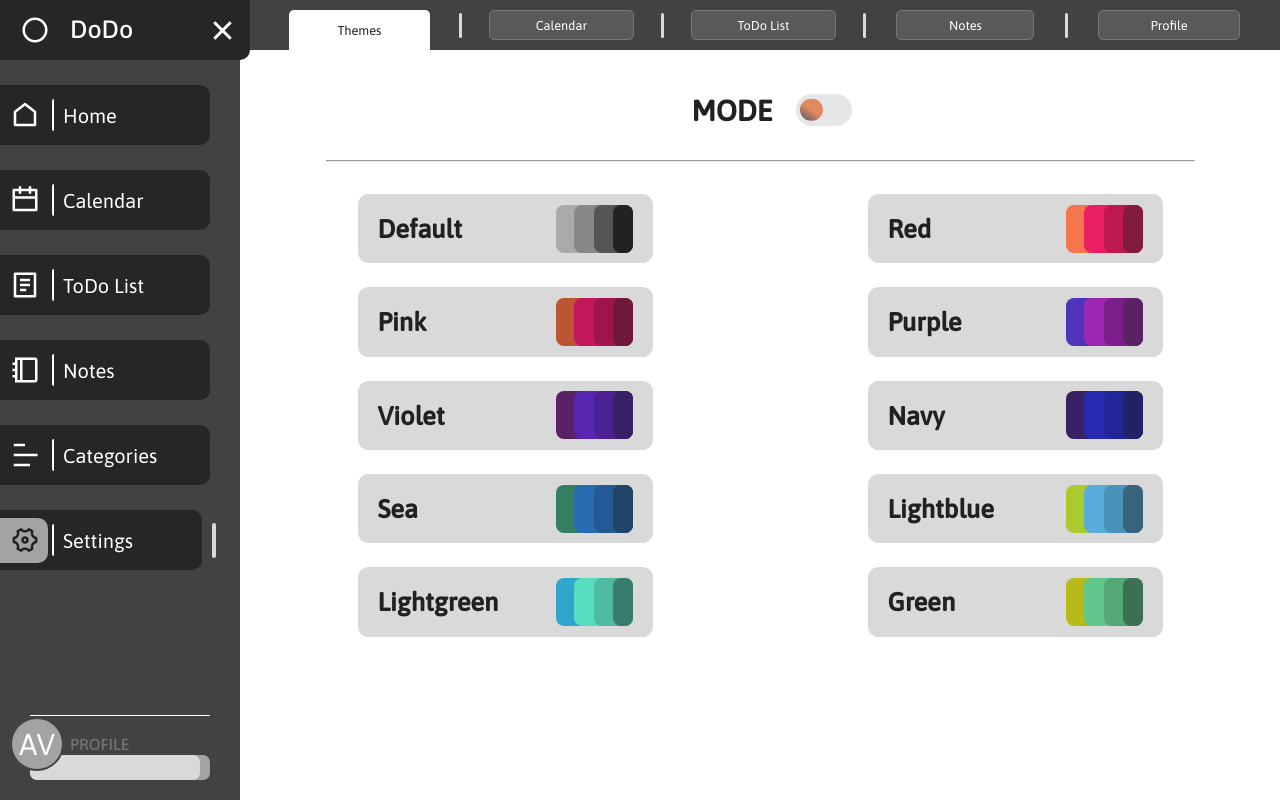
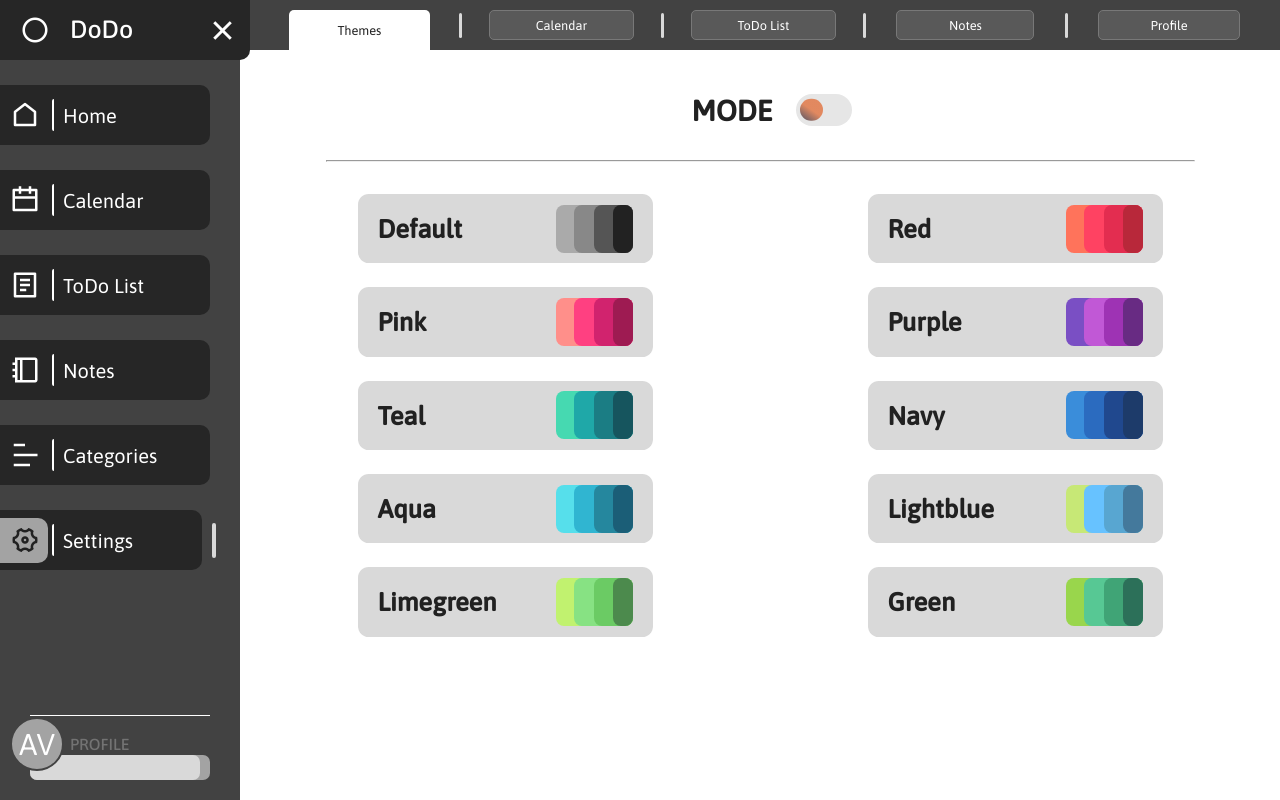
Before and after one commit to akai-org/akaitodo-frontend, a React (Vite) app: page /settings/themes in a window 1280 px wide. Built offline with nearby package versions, Linux system fonts and the light colour scheme; no server answers; sample sign-in values are in the browser's storage.

Commit message:
Add new vars, change few theme ideas

```diff
--- a/src/components/settings/ThemesFold.jsx
+++ b/src/components/settings/ThemesFold.jsx
@@ -15,66 +15,66 @@ const colors = [
     },
     {
         name: 'red',
-        primaryColor: '#821c3f',
-        secondaryColor: '#be1951',
-        thirdColor: '#e91e63',
-        additionalColor: '#f5754c',
+        primaryColor: '#b8283a',
+        secondaryColor: '#e32d50',
+        thirdColor: '#ff4262',
+        additionalColor: '#ff735b',
     },
     {
         name: 'pink',
-        primaryColor: '#6e193b',
-        secondaryColor: '#9f144a',
-        thirdColor: '#c2185b',
-        additionalColor: '#bb5534',
+        primaryColor: '#9e1b52',
+        secondaryColor: '#d1236e',
+        thirdColor: '#ff4081',
+        additionalColor: '#ff8f8a',
     },
     {
         name: 'purple',
-        primaryColor: '#5b2165',
-        secondaryColor: '#7a1f89',
-        thirdColor: '#9c27b0',
-        additionalColor: '#4f34bb',
+        primaryColor: '#682b83',
+        secondaryColor: '#9e33b4',
+        thirdColor: '#c158d6',
+        additionalColor: '#7a4fc4',
     },
     {
-        name: 'violet',
-        primaryColor: '#392165',
-        secondaryColor: '#4a2293',
-        thirdColor: '#5727b0',
-        additionalColor: '#5b2165',
+        name: 'teal',
+        primaryColor: '#16555e',
+        secondaryColor: '#1b7d84',
+        thirdColor: '#1fa8a8',
+        additionalColor: '#46d9b1',
     },
     {
         name: 'navy',
-        primaryColor: '#212265',
-        secondaryColor: '#222597',
-        thirdColor: '#272ab0',
-        additionalColor: '#392165',
+        primaryColor: '#1d3b6a',
+        secondaryColor: '#20488e',
+        thirdColor: '#2b6bbf',
+        additionalColor: '#3a8dda',
     },
     {
-        name: 'sea',
-        primaryColor: '#214365',
-        secondaryColor: '#235a93',
-        thirdColor: '#276bb0',
-        additionalColor: '#357e60',
+        name: 'aqua',
+        primaryColor: '#1b5e77',
+        secondaryColor: '#25879e',
+        thirdColor: '#30b5d1',
+        additionalColor: '#56dfeb',
     },
     {
         name: 'lightblue',
-        primaryColor: '#39637b',
-        secondaryColor: '#4a92ba',
-        thirdColor: '#57acdc',
-        additionalColor: '#aaca2d',
+        primaryColor: '#44799c',
+        secondaryColor: '#58a6d1',
+        thirdColor: '#67c2ff',
+        additionalColor: '#c7e876',
     },
     {
-        name: 'lightgreen',
-        primaryColor: '#397b6c',
-        secondaryColor: '#4dbaa1',
-        thirdColor: '#57dcbe',
-        additionalColor: '#2fa7cd',
+        name: 'limegreen',
+        primaryColor: '#4c8a4d',
+        secondaryColor: '#6bcb64',
+        thirdColor: '#87e283',
+        additionalColor: '#c1f26f',
     },
     {
         name: 'green',
-        primaryColor: '#3d7052',
-        secondaryColor: '#53a875',
-        thirdColor: '#60c689',
-        additionalColor: '#b7ba18',
+        primaryColor: '#2c7059',
+        secondaryColor: '#40a476',
+        thirdColor: '#57c894',
+        additionalColor: '#99d64c',
     },
 ];
 
@@ -135,7 +135,7 @@ const ThemesFold = () => {
                 <p className={styles.modeText}>MODE</p>
                 <label className={styles.switch}>
                     <input type="checkbox" onChange={handleModeChange} />
-                    <span className={styles.slider}></span>
+                    <div className={styles.slider}></div>
                 </label>
             </div>
             <hr className={styles.line} />
--- a/src/styles/_vars.scss
+++ b/src/styles/_vars.scss
@@ -4,7 +4,6 @@
         --darkgray-color: hsl(0, 0%, 64%);
         --lightgray-color: hsl(0, 0%, 85%);
 
-        // -= LIGHT VERSION =-
         &[themeMode='light'] {
             --primary-color: hsl(0, 0%, 26%);
             --secondary-color: hsl(0, 0%, 26%);
@@ -16,7 +15,6 @@
             --contrastbg-color: hsl(0, 0%, 13%);
         }
 
-        // -= DARK VERSION =-
         &[themeMode='dark'] {
             --primary-color: hsl(0, 0%, 15%);
             --secondary-color: hsl(0, 0%, 26%);
@@ -28,28 +26,28 @@
             --contrastbg-color: hsl(0, 0%, 100%);
         }
     }
+
+    // -= RED COLOR =-
     [themeStyle='red'] {
         --darkgray-color: hsl(0, 0%, 64%);
         --lightgray-color: hsl(0, 0%, 85%);
 
-        // -= LIGHT VERSION =-
         &[themeMode='light'] {
-            --primary-color: hsl(0, 100%, 61%);
-            --secondary-color: hsl(0, 0%, 26%);
-            --third-color: hsl(0, 0%, 15%);
-            --additional-color: hsl(230, 13%, 36%);
+            --primary-color: hsl(352, 71%, 52%);
+            --secondary-color: hsl(351, 78%, 44%);
+            --third-color: hsl(345, 100%, 57%);
+            --additional-color: hsl(18, 92%, 65%);
             --additional-color-o: hsl(19, 69%, 63%);
             --basebg-color: hsl(0, 25%, 47%);
             --additionalbg-color: hsl(0, 25%, 60%);
             --contrastbg-color: hsl(0, 0%, 13%);
         }
 
-        // -= DARK VERSION =-
         &[themeMode='dark'] {
-            --primary-color: hsl(0, 100%, 50%);
-            --secondary-color: hsl(0, 0%, 26%);
-            --third-color: hsl(0, 0%, 26%);
-            --additional-color: hsl(229, 19%, 22%);
+            --primary-color: hsl(352, 71%, 44%);
+            --secondary-color: hsl(351, 78%, 33%);
+            --third-color: hsl(345, 100%, 43%);
+            --additional-color: hsl(18, 92%, 50%);
             --additional-color-o: hsl(19, 69%, 45%);
             --basebg-color: hsl(0, 32%, 31%);
             --additionalbg-color: hsl(0, 32%, 40%);
@@ -57,8 +55,229 @@
         }
     }
 
-    // -= FONT SIZES =-
-    // todo
+    // -= PINK COLOR =-
+    [themeStyle='pink'] {
+        --darkgray-color: hsl(0, 0%, 64%);
+        --lightgray-color: hsl(0, 0%, 85%);
+
+        &[themeMode='light'] {
+            --primary-color: hsl(337, 71%, 45%);
+            --secondary-color: hsl(334, 77%, 45%);
+            --third-color: hsl(334, 81%, 53%);
+            --additional-color: hsl(10, 49%, 60%);
+            --additional-color-o: hsl(19, 69%, 63%);
+            --basebg-color: hsl(334, 60%, 45%);
+            --additionalbg-color: hsl(334, 77%, 60%);
+            --contrastbg-color: hsl(0, 0%, 13%);
+        }
+
+        &[themeMode='dark'] {
+            --primary-color: hsl(337, 71%, 39%);
+            --secondary-color: hsl(334, 77%, 35%);
+            --third-color: hsl(334, 81%, 46%);
+            --additional-color: hsl(10, 49%, 50%);
+            --additional-color-o: hsl(19, 69%, 45%);
+            --basebg-color: hsl(334, 60%, 30%);
+            --additionalbg-color: hsl(334, 77%, 40%);
+            --contrastbg-color: hsl(0, 0%, 100%);
+        }
+    }
+
+    // -= PURPLE COLOR =-
+    [themeStyle='purple'] {
+        --darkgray-color: hsl(0, 0%, 64%);
+        --lightgray-color: hsl(0, 0%, 85%);
+
+        &[themeMode='light'] {
+            --primary-color: hsl(280, 52%, 32%);
+            --secondary-color: hsl(291, 65%, 47%);
+            --third-color: hsl(295, 49%, 64%);
+            --additional-color: hsl(257, 52%, 52%);
+            --additional-color-o: hsl(19, 69%, 63%);
+            --basebg-color: hsl(280, 52%, 32%);
+            --additionalbg-color: hsl(291, 65%, 47%);
+            --contrastbg-color: hsl(0, 0%, 13%);
+        }
+
+        &[themeMode='dark'] {
+            --primary-color: hsl(280, 52%, 27%);
+            --secondary-color: hsl(291, 65%, 37%);
+            --third-color: hsl(295, 49%, 56%);
+            --additional-color: hsl(257, 52%, 42%);
+            --additional-color-o: hsl(19, 69%, 45%);
+            --basebg-color: hsl(280, 52%, 25%);
+            --additionalbg-color: hsl(291, 65%, 40%);
+            --contrastbg-color: hsl(0, 0%, 100%);
+        }
+    }
+
+    // -= TEAL COLOR =-
+    [themeStyle='teal'] {
+        --darkgray-color: hsl(0, 0%, 64%);
+        --lightgray-color: hsl(0, 0%, 85%);
+
+        &[themeMode='light'] {
+            --primary-color: hsl(190, 52%, 29%);
+            --secondary-color: hsl(185, 65%, 38%);
+            --third-color: hsl(181, 63%, 45%);
+            --additional-color: hsl(164, 71%, 58%);
+            --additional-color-o: hsl(19, 69%, 63%);
+            --basebg-color: hsl(190, 52%, 29%);
+            --additionalbg-color: hsl(185, 65%, 38%);
+            --contrastbg-color: hsl(0, 0%, 13%);
+        }
+
+        &[themeMode='dark'] {
+            --primary-color: hsl(190, 52%, 25%);
+            --secondary-color: hsl(185, 65%, 33%);
+            --third-color: hsl(181, 63%, 38%);
+            --additional-color: hsl(164, 71%, 50%);
+            --additional-color-o: hsl(19, 69%, 45%);
+            --basebg-color: hsl(190, 52%, 25%);
+            --additionalbg-color: hsl(185, 65%, 33%);
+            --contrastbg-color: hsl(0, 0%, 100%);
+        }
+    }
+
+    // -= NAVY COLOR =-
+    [themeStyle='navy'] {
+        --darkgray-color: hsl(0, 0%, 64%);
+        --lightgray-color: hsl(0, 0%, 85%);
+
+        &[themeMode='light'] {
+            --primary-color: hsl(217, 56%, 25%);
+            --secondary-color: hsl(220, 56%, 30%);
+            --third-color: hsl(224, 67%, 41%);
+            --additional-color: hsl(212, 66%, 48%);
+            --additional-color-o: hsl(19, 69%, 63%);
+            --basebg-color: hsl(217, 56%, 25%);
+            --additionalbg-color: hsl(220, 56%, 30%);
+            --contrastbg-color: hsl(0, 0%, 13%);
+        }
+
+        &[themeMode='dark'] {
+            --primary-color: hsl(217, 56%, 21%);
+            --secondary-color: hsl(220, 56%, 25%);
+            --third-color: hsl(224, 67%, 34%);
+            --additional-color: hsl(212, 66%, 42%);
+            --additional-color-o: hsl(19, 69%, 45%);
+            --basebg-color: hsl(217, 56%, 21%);
+            --additionalbg-color: hsl(220, 56%, 25%);
+            --contrastbg-color: hsl(0, 0%, 100%);
+        }
+    }
+
+    // -= AQUA COLOR =-
+    [themeStyle='aqua'] {
+        --darkgray-color: hsl(0, 0%, 64%);
+        --lightgray-color: hsl(0, 0%, 85%);
+
+        &[themeMode='light'] {
+            --primary-color: hsl(197, 52%, 30%);
+            --secondary-color: hsl(194, 62%, 38%);
+            --third-color: hsl(193, 68%, 47%);
+            --additional-color: hsl(184, 78%, 65%);
+            --additional-color-o: hsl(19, 69%, 63%);
+            --basebg-color: hsl(197, 52%, 30%);
+            --additionalbg-color: hsl(194, 62%, 38%);
+            --contrastbg-color: hsl(0, 0%, 13%);
+        }
+
+        &[themeMode='dark'] {
+            --primary-color: hsl(197, 52%, 26%);
+            --secondary-color: hsl(194, 62%, 33%);
+            --third-color: hsl(193, 68%, 41%);
+            --additional-color: hsl(184, 78%, 55%);
+            --additional-color-o: hsl(19, 69%, 45%);
+            --basebg-color: hsl(197, 52%, 26%);
+            --additionalbg-color: hsl(194, 62%, 33%);
+            --contrastbg-color: hsl(0, 0%, 100%);
+        }
+    }
+
+    // -= LIGHTBLUE COLOR =-
+    [themeStyle='lightblue'] {
+        --darkgray-color: hsl(0, 0%, 64%);
+        --lightgray-color: hsl(0, 0%, 85%);
+
+        &[themeMode='light'] {
+            --primary-color: hsl(204, 45%, 39%);
+            --secondary-color: hsl(204, 62%, 54%);
+            --third-color: hsl(200, 82%, 63%);
+            --additional-color: hsl(78, 66%, 66%);
+            --additional-color-o: hsl(19, 69%, 63%);
+            --basebg-color: hsl(204, 45%, 39%);
+            --additionalbg-color: hsl(204, 62%, 54%);
+            --contrastbg-color: hsl(0, 0%, 13%);
+        }
+
+        &[themeMode='dark'] {
+            --primary-color: hsl(204, 45%, 34%);
+            --secondary-color: hsl(204, 62%, 45%);
+            --third-color: hsl(200, 82%, 55%);
+            --additional-color: hsl(78, 66%, 55%);
+            --additional-color-o: hsl(19, 69%, 45%);
+            --basebg-color: hsl(204, 45%, 34%);
+            --additionalbg-color: hsl(204, 62%, 45%);
+            --contrastbg-color: hsl(0, 0%, 100%);
+        }
+    }
+
+    // -= LIMEGREEN COLOR =-
+    [themeStyle='limegreen'] {
+        --darkgray-color: hsl(0, 0%, 64%);
+        --lightgray-color: hsl(0, 0%, 85%);
+
+        &[themeMode='light'] {
+            --primary-color: hsl(128, 32%, 45%);
+            --secondary-color: hsl(141, 58%, 55%);
+            --third-color: hsl(135, 65%, 68%);
+            --additional-color: hsl(81, 83%, 71%);
+            --additional-color-o: hsl(19, 69%, 63%);
+            --basebg-color: hsl(128, 32%, 45%);
+            --additionalbg-color: hsl(141, 58%, 55%);
+            --contrastbg-color: hsl(0, 0%, 13%);
+        }
+
+        &[themeMode='dark'] {
+            --primary-color: hsl(128, 32%, 39%);
+            --secondary-color: hsl(141, 58%, 45%);
+            --third-color: hsl(135, 65%, 55%);
+            --additional-color: hsl(81, 83%, 60%);
+            --additional-color-o: hsl(19, 69%, 45%);
+            --basebg-color: hsl(128, 32%, 39%);
+            --additionalbg-color: hsl(141, 58%, 45%);
+            --contrastbg-color: hsl(0, 0%, 100%);
+        }
+    }
+
+    // -= GREEN COLOR =-
+    [themeStyle='green'] {
+        --darkgray-color: hsl(0, 0%, 64%);
+        --lightgray-color: hsl(0, 0%, 85%);
+
+        &[themeMode='light'] {
+            --primary-color: hsl(147, 40%, 43%);
+            --secondary-color: hsl(148, 46%, 50%);
+            --third-color: hsl(145, 51%, 58%);
+            --additional-color: hsl(74, 79%, 55%);
+            --additional-color-o: hsl(19, 69%, 63%);
+            --basebg-color: hsl(147, 40%, 43%);
+            --additionalbg-color: hsl(148, 46%, 50%);
+            --contrastbg-color: hsl(0, 0%, 13%);
+        }
+
+        &[themeMode='dark'] {
+            --primary-color: hsl(147, 40%, 36%);
+            --secondary-color: hsl(148, 46%, 41%);
+            --third-color: hsl(145, 51%, 48%);
+            --additional-color: hsl(74, 79%, 45%);
+            --additional-color-o: hsl(19, 69%, 45%);
+            --basebg-color: hsl(147, 40%, 36%);
+            --additionalbg-color: hsl(148, 46%, 41%);
+            --contrastbg-color: hsl(0, 0%, 100%);
+        }
+    }
 }
 
 // SCSS variables mapping -> works only with 'use'
```
